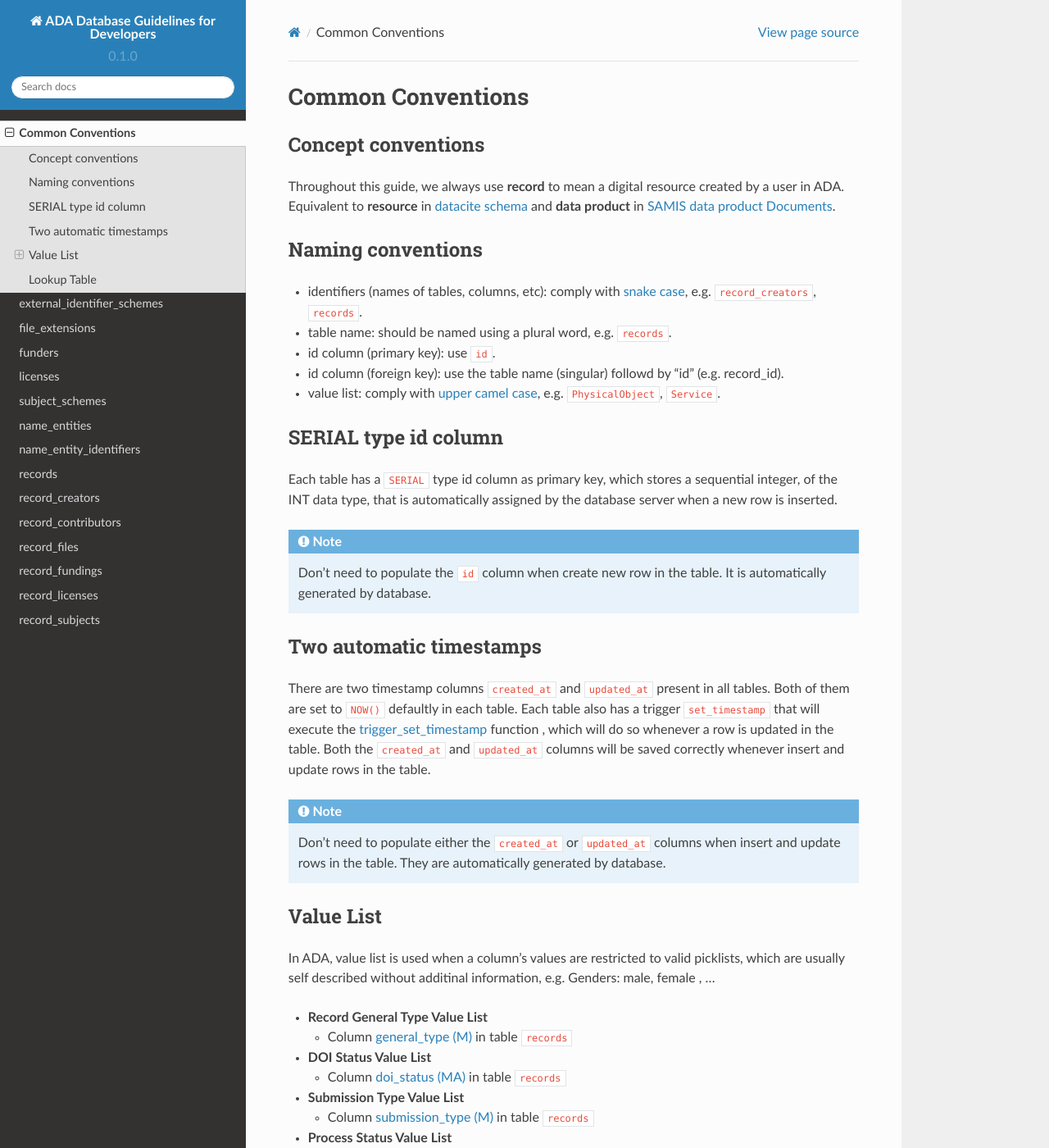
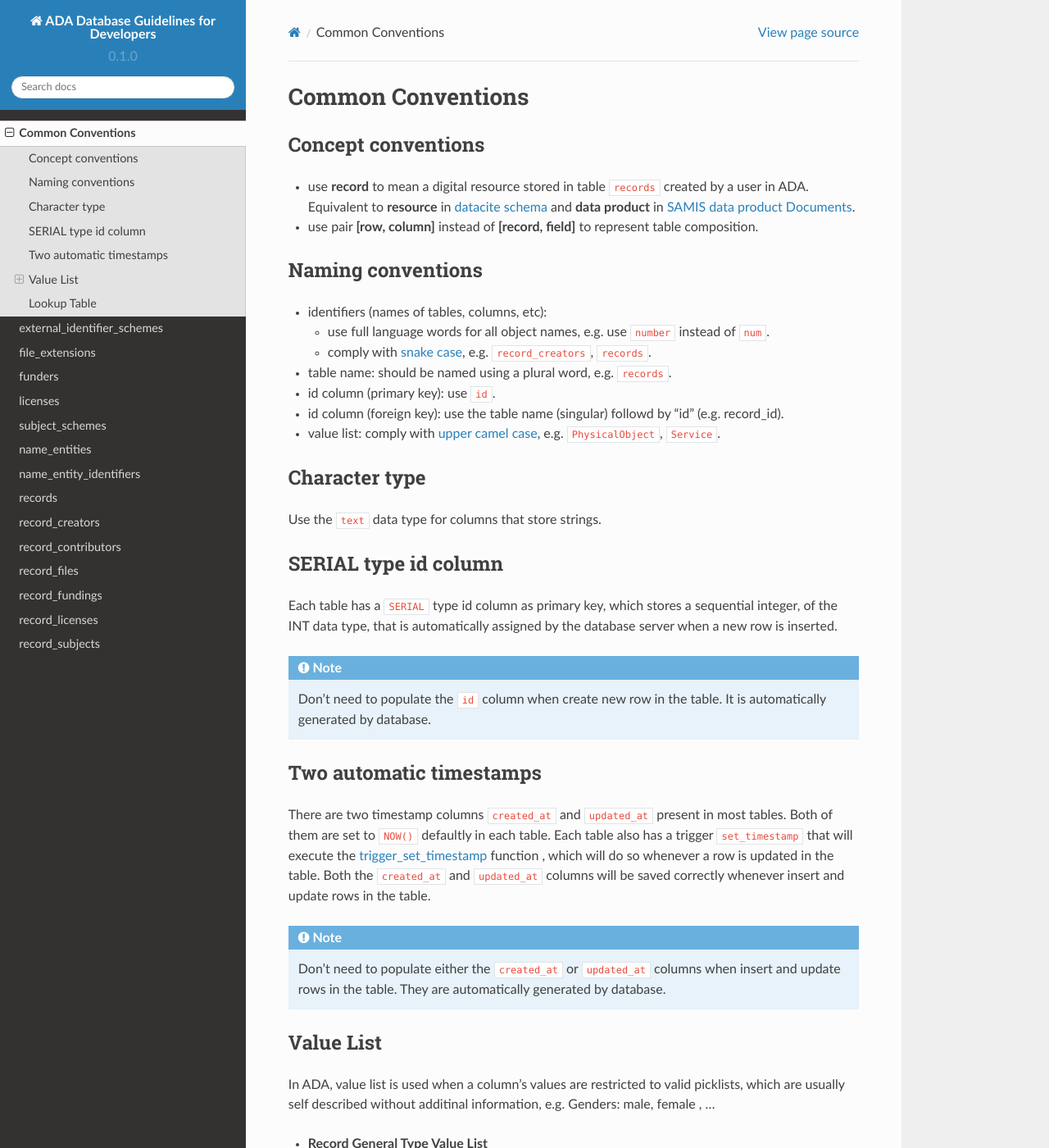
Before and after one commit to amds-ldeo/ada-db-spec, a Sphinx documentation site: the page built from docs/source/common_conventions.rst, in a window 1280 px wide and 1400 px high. Shown: the whole window at 82% size. Built offline with Sphinx 7.4.7 and the Read the Docs theme 2.0.0, drawn with Linux system fonts in a browser that asks for light colours.

Commit message:
update common_conventions.rst

```diff
--- a/docs/source/common_conventions.rst
+++ b/docs/source/common_conventions.rst
@@ -3,15 +3,23 @@ Common Conventions
 
 Concept conventions
 ------------------------
-Throughout this guide, we always use **record** to mean a digital resource created by a user in ADA. Equivalent to **resource** in `datacite schema <https://support.datacite.org/docs/datacite-metadata-schema-44>`_ and **data product** in `SAMIS data product Documents <https://osiris-rex.atlassian.net/wiki/spaces/SDPD/overview?homepageId=410484833>`_.
+* use **record** to mean a digital resource stored in table ``records`` created by a user in ADA. Equivalent to **resource** in `datacite schema <https://support.datacite.org/docs/datacite-metadata-schema-44>`_ and **data product** in `SAMIS data product Documents <https://osiris-rex.atlassian.net/wiki/spaces/SDPD/overview?homepageId=410484833>`_.
+* use pair **[row, column]** instead of **[record, field]** to represent table composition.
 
 Naming conventions
 ------------------------
-* identifiers (names of tables, columns, etc): comply with `snake case <https://en.wikipedia.org/wiki/Snake_case>`_, e.g. ``record_creators``, ``records``.
+* identifiers (names of tables, columns, etc):
+
+  * use full language words for all object names, e.g. use ``number`` instead of ``num``.
+  * comply with `snake case <https://en.wikipedia.org/wiki/Snake_case>`_, e.g. ``record_creators``, ``records``.
 * table name: should be named using a plural word, e.g. ``records``.
 * id column (primary key): use ``id``.
 * id column (foreign key): use the table name (singular) followd by “id” (e.g. record_id).
 * value list: comply with `upper camel case <https://en.wikipedia.org/wiki/Camel_case>`_, e.g. ``PhysicalObject``, ``Service``.
+
+Character type
+------------------------
+Use the ``text`` data type for columns that store strings.
 
 SERIAL type id column
 ------------------------
@@ -24,7 +32,7 @@ that is automatically assigned by the database server when a new row is inserted
 
 Two automatic timestamps
 ------------------------
-There are two timestamp columns ``created_at`` and ``updated_at`` present in all tables.
+There are two timestamp columns ``created_at`` and ``updated_at`` present in most tables.
 Both of them are set to ``NOW()`` defaultly in each table. Each table also has a
 trigger ``set_timestamp`` that will execute the `trigger_set_timestamp <https://schema.astromat.org/ada/routines/trigger_set_timestamp___8ec213b3.html>`_ function
 , which will do so whenever a row is updated in the table. Both the ``created_at`` and
```
